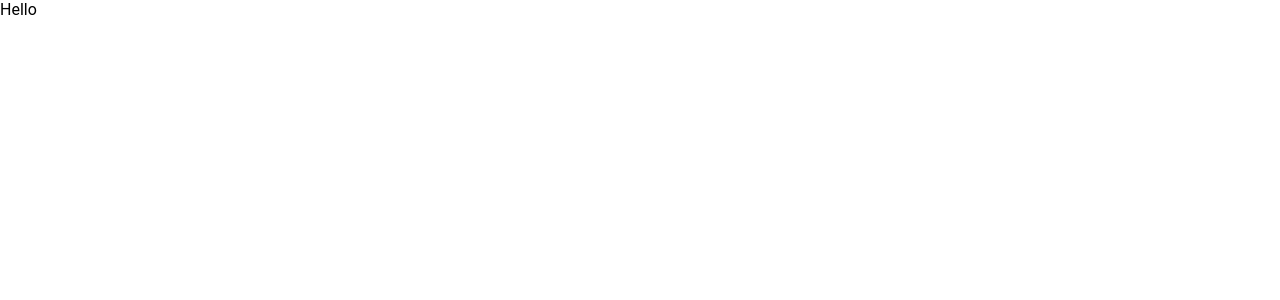
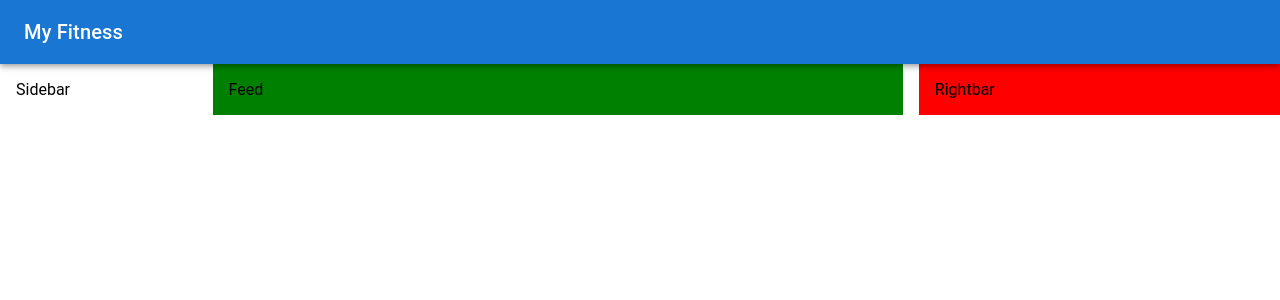
Before and after one commit to hristova23/mui-react-app, a React (Create React App) app: page / in a window 1280 px wide. Shown: the top 300 px of the page. Built offline with nearby package versions, Linux system fonts and the light colour scheme.

Commit message:
creating main components

```diff
--- a/src/App.js
+++ b/src/App.js
@@ -1,8 +1,19 @@
+import Navbar from "./components/Navbar";
+import Sidebar from "./components/Sidebar";
+import Feed from "./components/Feed";
+import Rightbar from "./components/Rightbar";
+import { Box, Stack } from "@mui/material";
+
 function App() {
   return (
-    <div>
-      Hello
-    </div>
+    <Box>
+      <Navbar/>
+      <Stack direction="row" spacing={2} justifyContent="space-between">
+        <Sidebar/>
+        <Feed/>
+        <Rightbar/>
+      </Stack>
+    </Box>
   );
 }
 
--- /dev/null
+++ b/src/components/Feed.jsx
@@ -0,0 +1,10 @@
+import React from 'react'
+import { Box } from '@mui/material'
+
+const Feed = () => {
+  return (
+    <Box bgcolor="green" flex={4} p={2}>Feed</Box>
+  )
+}
+
+export default Feed
--- /dev/null
+++ b/src/components/Navbar.jsx
@@ -0,0 +1,22 @@
+import { FitnessCenter } from '@mui/icons-material'
+import { AppBar, styled, Toolbar, Typography } from '@mui/material'
+import React from 'react'
+
+const StyledToolbar = styled(Toolbar)({
+  display: "flex",
+  justifyContent: "space-between"
+})
+
+const Navbar = () => {
+  return (
+    <AppBar position="sticky">
+      <StyledToolbar>
+        <Typography variant="h6" sx={{display:{xs:"none", sm:"block"}}}>My Fitness
+        </Typography>
+        <FitnessCenter sx={{display:{xs:"block", sm:"none"}}}/>
+      </StyledToolbar>
+    </AppBar>
+  )
+}
+
+export default Navbar
--- /dev/null
+++ b/src/components/Rightbar.jsx
@@ -0,0 +1,16 @@
+import React from 'react'
+import { Box } from '@mui/material'
+
+const Rightbar = () => {
+  return (
+    <Box
+        bgcolor="red"
+        flex={2} p={2}
+        sx={{display: {xs: "none", sm: "block"} }}
+    >
+        Rightbar
+    </Box>
+  )
+}
+
+export default Rightbar
--- /dev/null
+++ b/src/components/Sidebar.jsx
@@ -0,0 +1,17 @@
+import React from 'react'
+import { Box } from '@mui/material'
+
+const Sidebar = () => {
+  return (
+    <Box
+        bgcolor="white"
+        flex={1}
+        p={2}
+        sx={{display: {xs: "none", sm: "block"} }}
+    >
+        Sidebar
+    </Box>
+  )
+}
+
+export default Sidebar
```
